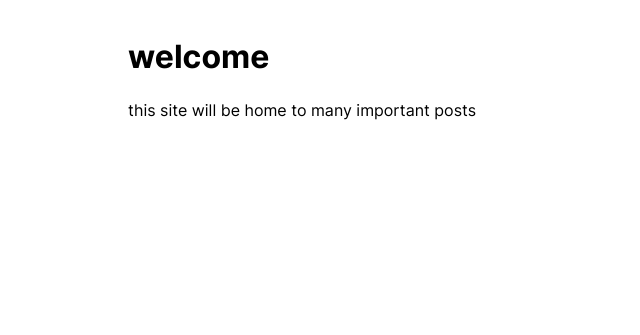
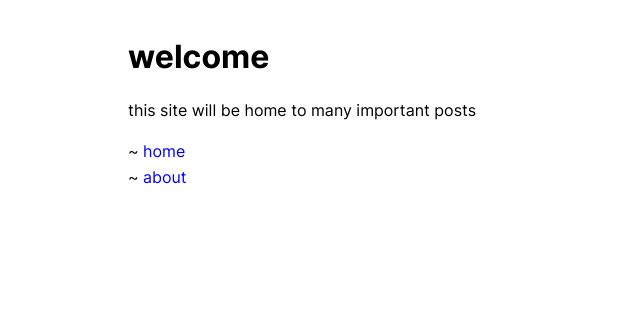
Before and after one commit to cosmicoptima/cosmicoptima.github.io, a Jekyll site: the page built from index.md, in a window 1280 px wide. Shown: the top 335 px of the page, without its empty margins (0-640 px from the left). Built offline with Jekyll 4.4.1, drawn with Linux system fonts in a browser that asks for light colours.

Commit message:
"go home"; friendly about page

```diff
--- a/_layouts/default.html
+++ b/_layouts/default.html
@@ -7,13 +7,21 @@
         <link rel="stylesheet" href="{{ "/assets/css/main.css" | relative_url }}">
     </head>
     <body>
+        {% if page.title != "home" %}
+            <div class="header">
+                <a href="/">go home</a>
+            </div>
+        {% else %}
+            <div class="buffer"></div>
+        {% endif %}
+
         <div class="main">
             {{ content }}
         </div>
 
         <div class="footer">
-            <a href="https://twitter.com/parafactual" class="footer-item">twitter</a>
-            <a href="https://github.com/cosmicoptima" class="footer-item">github</a>
+            <a href="https://twitter.com/parafactual" class="bar-item">twitter</a>
+            <a href="https://github.com/cosmicoptima" class="bar-item">github</a>
         </div>
     </body>
 </html>
--- a/_sass/main.scss
+++ b/_sass/main.scss
@@ -32,16 +32,28 @@
   line-height: 1.6em;
 }
 
+.bar-item {
+  padding-right: 1em;
+}
+
+.buffer {
+  height: 1em;
+}
+
+.header {
+  margin: 2em 0 0.5em;
+}
+
+.header a {
+  color: #666;
+}
+
 .main {
   flex-grow: 1;
-  margin-top: 1em;
+  // margin-top: 1em;
 }
 
 .footer {
   margin-top: 1em;
   min-height: 3em;
 }
-
-.footer-item {
-  padding-right: 1em;
-}
--- a/index.md
+++ b/index.md
@@ -6,3 +6,6 @@
 # welcome
 
 this site will be home to many important posts
+
+~ [home](/)
+~ [about](/about)
```
